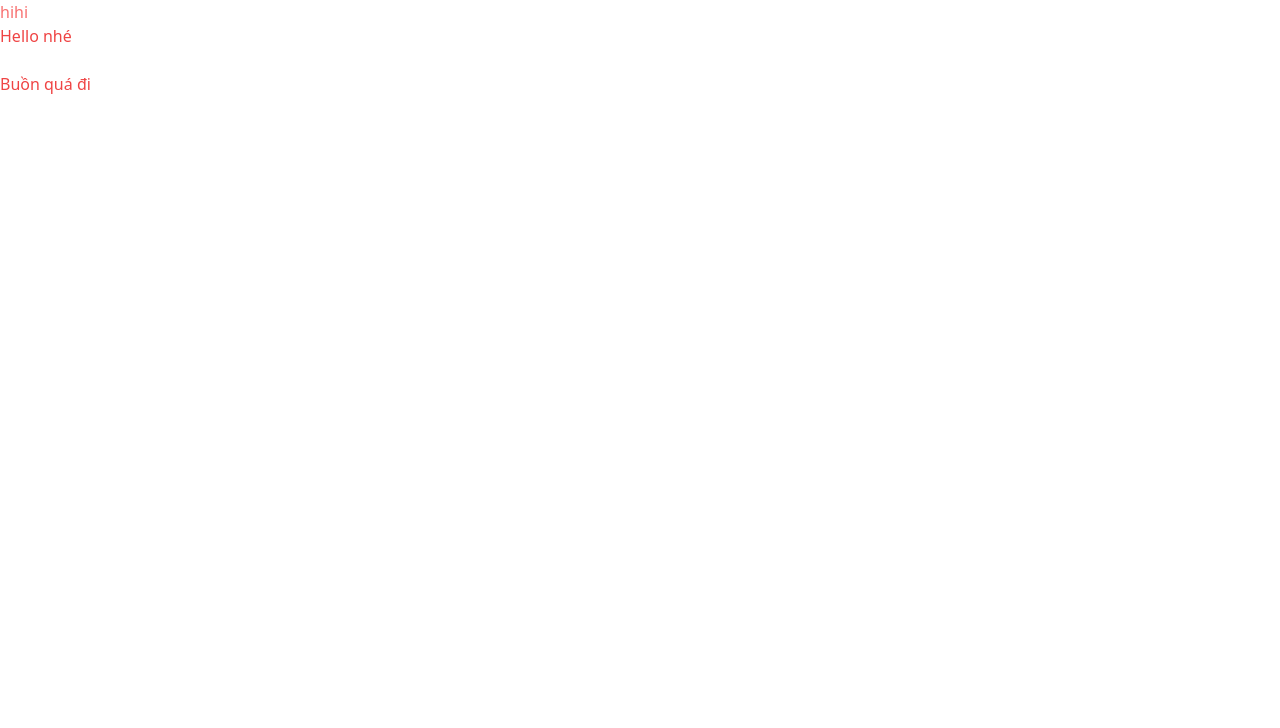
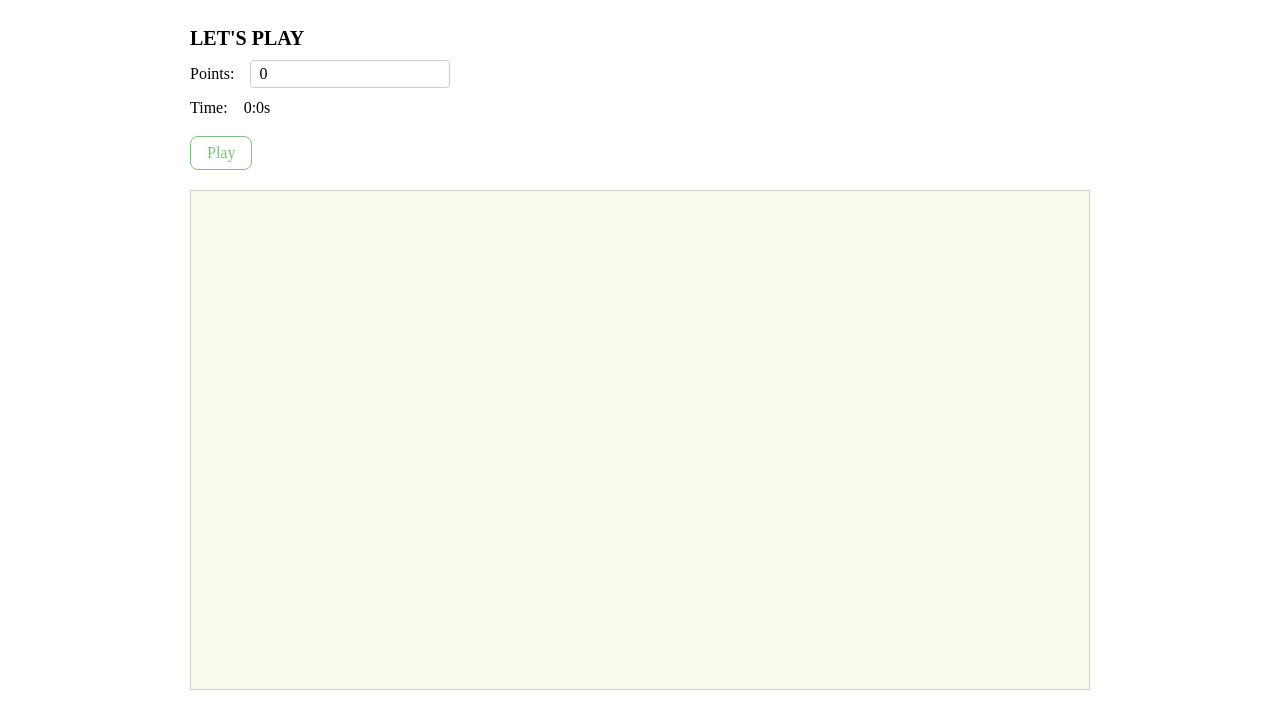
Before and after one commit to MayMay203/Haibazo-test, a React (Vite) app: page / in a window 1280 px wide. Shown: the top 728 px of the page. Built offline with nearby package versions, Linux system fonts and the light colour scheme.

Commit message:
done case 1

```diff
--- a/src/App.tsx
+++ b/src/App.tsx
@@ -1,12 +1,112 @@
-import Circle from "./Component/Circle"
+import { useCallback, useEffect, useState } from "react";
+import Circle from "./Component/Circle";
 
 function App() {
+  const [title, setTitle] = useState<string>("LET'S PLAY");
+  const [number, setNumber] = useState<number>(0);
+  const [timeUp, setTimeUp] = useState({ seconds: 0, milliseconds: 0 });
+  const [status, setStatus] = useState<string>("ON");
+  const [starting, setStarting] = useState(false);
+  const [isPlay, setIsPlay] = useState(false);
+
+  const handleStarting = useCallback(() => {
+    setStarting(true);
+  }, []);
+
+  const handleEnd = useCallback(() => {
+    setStarting(false);
+    setTitle("ALL CLEARED");
+    setIsPlay(false)
+  }, []);
+
+  useEffect(() => {
+    if (!starting) return;
+
+    const timerId = setInterval(() => {
+      setTimeUp((prevTime) => {
+        const newMiliSeconds = prevTime.milliseconds + 1;
+        const newSeconds =
+          newMiliSeconds === 10 ? prevTime.seconds + 1 : prevTime.seconds;
+        return {
+          seconds: newSeconds,
+          milliseconds: newMiliSeconds === 10 ? 0 : newMiliSeconds,
+        };
+      });
+    }, 100);
+
+    return () => {
+      clearInterval(timerId);
+    };
+  }, [starting]);
+
   return (
-    <div className="text-red-400">
-      hihi
-      <Circle/>
+    <div className="flex justify-center">
+      <div className="p-7">
+        <h1
+          className="text-[20px] font-bold mb-3"
+          style={{ color: title === "ALL CLEARED" ? "green" : "black" }}
+        >
+          {title}
+        </h1>
+        <div className="flex gap-x-4 items-center mb-3">
+          <label>Points: </label>
+          <input
+            type="number"
+            min={0}
+            value={number === undefined ? "" : number}
+            onChange={(e) => setNumber(Number(e.target.value))}
+            className="w-[200px] p-1 px-2 border-[#ccc] border-[1px] rounded-[4px]"
+          />
+        </div>
+        <div className="flex gap-x-4 mb-5">
+          <label>Time:</label>
+          <span>{timeUp.seconds + ":" + timeUp.milliseconds + "s"}</span>
+        </div>
+        <div className="flex gap-x-4">
+          {title !== "LET'S PLAY" && (
+            <button className="p-2 px-4 border-[green] border-[1px] rounded-[8px] text-[green]">
+              Restart
+            </button>
+          )}
+          {!isPlay && title !== 'ALL CLEARED' && (
+            <button
+              onClick={() => setIsPlay(true)}
+              className="p-2 px-4 border-[green] border-[1px] rounded-[8px] text-[green]"
+              disabled={number === 0}
+              style={number === 0 ? { opacity: 0.5 } : {}}
+            >
+              Play
+            </button>
+          )}
+          {isPlay && (
+            <button className="p-2 px-4 border-[green] border-[1px] rounded-[8px] text-[green]">
+              Restart
+            </button>
+          )}
+          {isPlay && (
+            <button className="p-2 px-4 border-[green] border-[1px] rounded-[8px] text-[green]">
+              Auto play <span>{status}</span>
+            </button>
+          )}
+        </div>
+        <div
+          className="mt-5 w-[900px] h-[500px] bg-[#fafaed] relative"
+          style={{ border: "1px solid #ccc" }}
+        >
+          {isPlay &&
+            Array.from({ length: number }).map((_, index) => (
+              <Circle
+                key={index + 1}
+                value={index + 1}
+                handleStarting={handleStarting}
+                handleEnd={handleEnd}
+                max={number}
+              />
+            ))}
+        </div>
+      </div>
     </div>
-  )
+  );
 }
 
-export default App
+export default App;
--- a/src/Component/Circle.tsx
+++ b/src/Component/Circle.tsx
@@ -1,10 +1,97 @@
-function Circle() {
-    return (<div className="text-red-500">
-        Hello nhé
-        <p className="mt-6">
-            Buồn quá đi
-        </p>
-    </div> );
+import { memo, useEffect, useRef, useState } from "react";
+
+function Circle({
+  value,
+  handleStarting,
+  max,
+  handleEnd,
+}: {
+  value: number;
+  handleStarting: Function;
+  handleEnd: Function;
+  max: number;
+}) {
+  const circleRef = useRef<HTMLDivElement | null>(null);
+  const [starting, setStarting] = useState(false);
+  const [time, setTime] = useState({ seconds: 1, miliSeconds: 0 });
+  const [opacity, setOpacity] = useState(1);
+  const [position, setPosition] = useState({ top: 0, left: 0 });
+  const [isFinished, setIsFinished] = useState(false);
+
+  console.log(opacity);
+
+  useEffect(() => {
+    if (isFinished) {
+      if (value === max) {
+        handleEnd();
+      }
+      setStarting(false);
+    }
+  }, [isFinished]);
+
+  const getRandomPosition = () => Math.floor(Math.random() * 90);
+
+  const handleClick = () => {
+    if (circleRef.current) {
+      circleRef.current.style.backgroundColor = "red";
+    }
+    if (value === 1) {
+      handleStarting();
+    }
+    setStarting(true);
+  };
+
+  useEffect(() => {
+    setPosition({
+      top: getRandomPosition(),
+      left: getRandomPosition(),
+    });
+  }, []);
+
+  useEffect(() => {
+    if (!starting) return;
+    const timerId = setInterval(() => {
+      setOpacity((prev) => prev - 1.0 / 10);
+      setTime((prevTime) => {
+        if (prevTime.miliSeconds === 1 && prevTime.seconds === 0) {
+          clearInterval(timerId);
+          setIsFinished(true);
+        }
+        let newMiliSeconds = prevTime.miliSeconds - 1;
+        const newSeconds =
+          newMiliSeconds === -1 ? prevTime.seconds - 1 : prevTime.seconds;
+        return {
+          seconds: newSeconds,
+          miliSeconds: newMiliSeconds === -1 ? 9 : newMiliSeconds,
+        };
+      });
+    }, 100);
+
+    return () => clearInterval(timerId);
+  }, [starting]);
+
+  return (
+    <div
+      className="absolute rounded-full w-[50px] h-[50px] flex flex-col items-center justify-center"
+      onClick={handleClick}
+      ref={circleRef}
+      style={{
+        top: `${position.top}%`,
+        left: `${position.left}%`,
+        border: "1px solid red",
+        opacity: opacity,
+        pointerEvents: opacity < 0.05 ? "none" : "auto",
+      }}
+    >
+      {value}
+      {starting && (
+        <span className="text-[#fff] mt-1">
+          {time.seconds}:
+          {time.miliSeconds < 10 ? `0${time.miliSeconds}` : time.miliSeconds}s
+        </span>
+      )}
+    </div>
+  );
 }
 
-export default Circle;
+export default memo(Circle);
--- a/src/index.css
+++ b/src/index.css
@@ -1,3 +1,56 @@
 @tailwind base;
 @tailwind components;
 @tailwind utilities;
+
+/* http://meyerweb.com/eric/tools/css/reset/
+   v2.0 | 20110126
+   License: none (public domain)
+*/
+
+html, body, div, span, applet, object, iframe,
+h1, h2, h3, h4, h5, h6, p, blockquote, pre,
+a, abbr, acronym, address, big, cite, code,
+del, dfn, em, img, ins, kbd, q, s, samp,
+small, strike, strong, sub, sup, tt, var,
+b, u, i, center,
+dl, dt, dd, ol, ul, li,
+fieldset, form, label, legend,
+table, caption, tbody, tfoot, thead, tr, th, td,
+article, aside, canvas, details, embed,
+figure, figcaption, footer, header, hgroup,
+menu, nav, output, ruby, section, summary,
+time, mark, audio, video {
+	margin: 0;
+	padding: 0;
+	border: 0;
+	font-size: 100%;
+	font: inherit;
+	vertical-align: baseline;
+}
+/* HTML5 display-role reset for older browsers */
+article, aside, details, figcaption, figure,
+footer, header, hgroup, menu, nav, section {
+	display: block;
+}
+body {
+	line-height: 1;
+}
+ol, ul {
+	list-style: none;
+}
+blockquote, q {
+	quotes: none;
+}
+blockquote:before, blockquote:after,
+q:before, q:after {
+	content: '';
+	content: none;
+}
+table {
+	border-collapse: collapse;
+	border-spacing: 0;
+}
+
+input{
+    outline: none
+}
```
